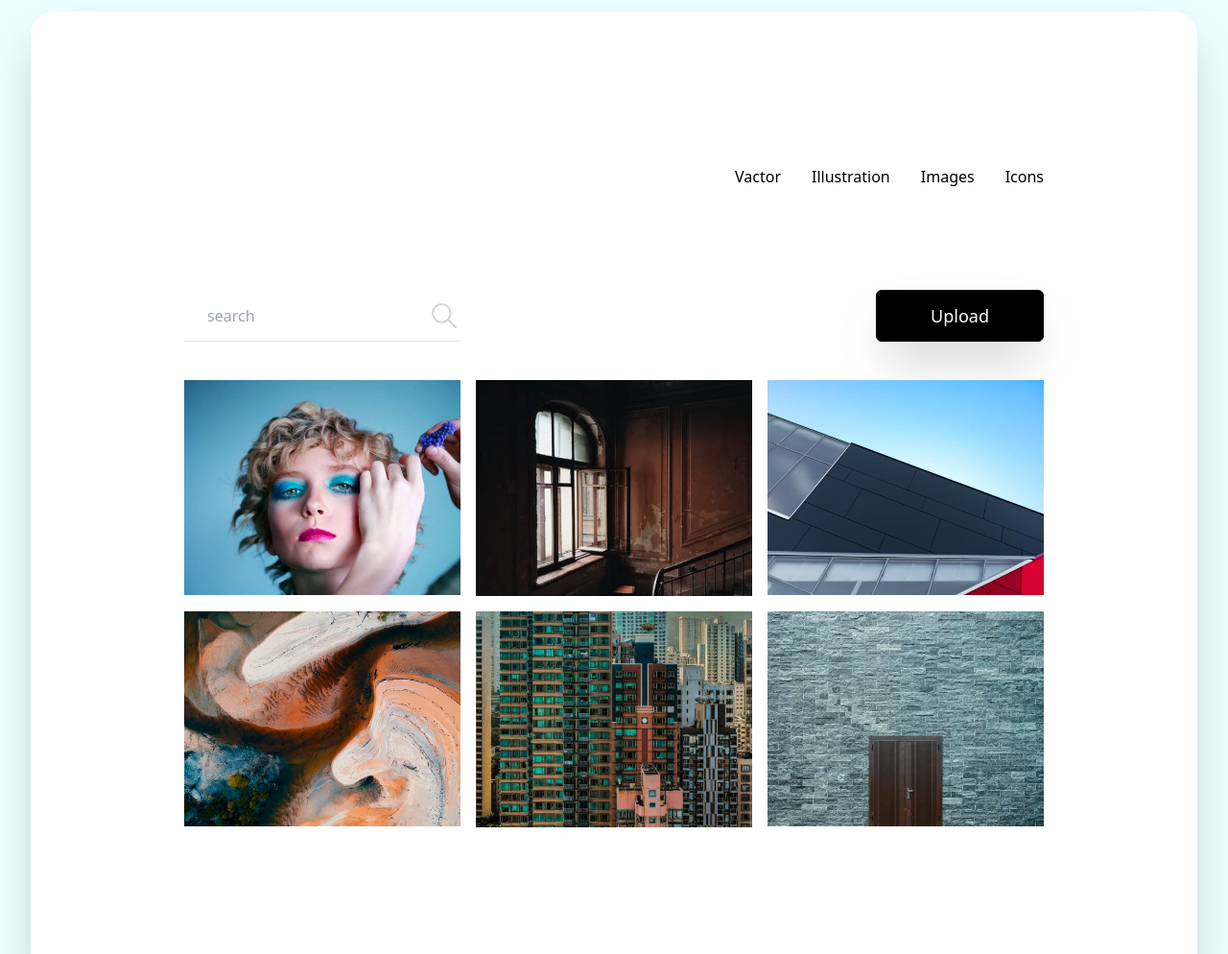
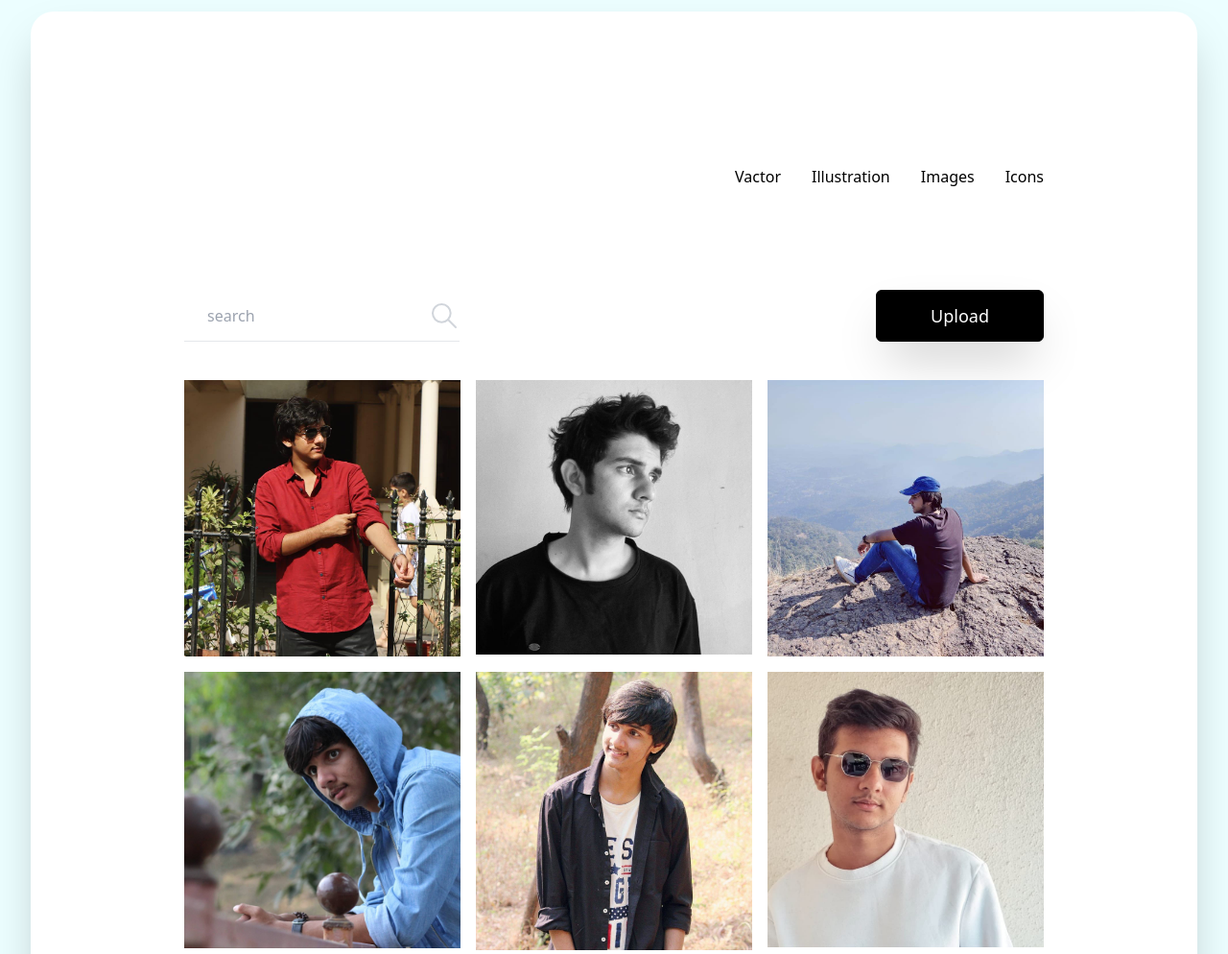
Before and after one commit to chavanuday/Image-Gallary-Tailwind, a plain HTML site: page index.html in a window 1280 px wide. Shown: the top 994 px of the page at 96% size. Drawn offline with nearby package versions, Linux system fonts and the light colour scheme.

Commit message:
Changed All Photos

```diff
--- a/index.html
+++ b/index.html
@@ -84,7 +84,7 @@
         <div class="grid gap-4 md:grid-cols-3">
           <!-- images -->
           <div class="relative group">
-            <img src="images/image1.jpg" alt="" class="w-72" />
+            <img src="images/fb1.jpg" alt="" class="w-72" />
             <div
               class="absolute bottom-0 left-0 right-0 p-2 px-4 text-white duration-500 bg-black opacity-0 group-hover:opacity-100 bg-opacity-40"
             >
@@ -100,7 +100,7 @@
             </div>
           </div>
           <div class="relative group">
-            <img src="images/image2.jpg" alt="" class="w-72" />
+            <img src="images/fb2.jpg" alt="" class="w-72" />
             <div
               class="absolute bottom-0 left-0 right-0 p-2 px-4 text-white duration-500 bg-black opacity-0 group-hover:opacity-100 bg-opacity-40"
             >
@@ -116,7 +116,7 @@
             </div>
           </div>
           <div class="relative group">
-            <img src="images/image3.jpg" alt="" class="w-72" />
+            <img src="images/fb10.jpg" alt="" class="w-72" />
             <div
               class="absolute bottom-0 left-0 right-0 p-2 px-4 text-white duration-500 bg-black opacity-0 group-hover:opacity-100 bg-opacity-40"
             >
@@ -132,7 +132,7 @@
             </div>
           </div>
           <div class="relative group">
-            <img src="images/image4.jpg" alt="" class="w-72" />
+            <img src="images/fb15.jpg" alt="" class="w-72" />
             <div
               class="absolute bottom-0 left-0 right-0 p-2 px-4 text-white duration-500 bg-black opacity-0 group-hover:opacity-100 bg-opacity-40"
             >
@@ -148,7 +148,7 @@
             </div>
           </div>
           <div class="relative group">
-            <img src="images/image5.jpg" alt="" class="w-72" />
+            <img src="images/fb13.jpg" alt="" class="w-72" />
             <div
               class="absolute bottom-0 left-0 right-0 p-2 px-4 text-white duration-500 bg-black opacity-0 group-hover:opacity-100 bg-opacity-40"
             >
@@ -164,7 +164,7 @@
             </div>
           </div>
           <div class="relative group">
-            <img src="images/image6.jpg" alt="" class="w-72" />
+            <img src="images/fb11.jpg" alt="" class="w-72" />
             <div
               class="absolute bottom-0 left-0 right-0 p-2 px-4 text-white duration-500 bg-black opacity-0 group-hover:opacity-100 bg-opacity-40"
             >
```
Also changed, not shown: images/fb1.jpg (added), images/fb10.jpg (added), images/fb11.jpg (added), images/fb12.jpg (added), images/fb13.jpg (added), images/fb14.jpg (added), images/fb15.jpg (added), images/fb2.jpg (added), images/fb3.jpg (added), images/fb4.jpg (added), images/fb5.jpg (added), images/fb6.jpg (added), images/fb7.jpg (added), images/fb8.jpg (added), 1 more files.
